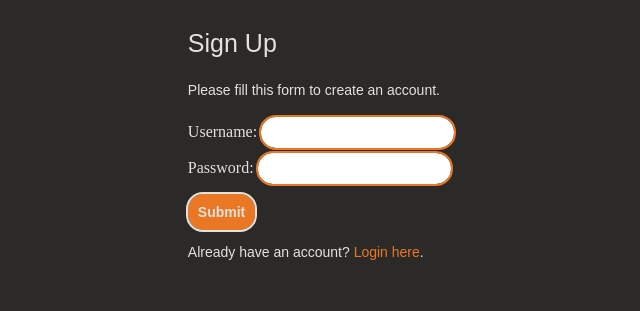
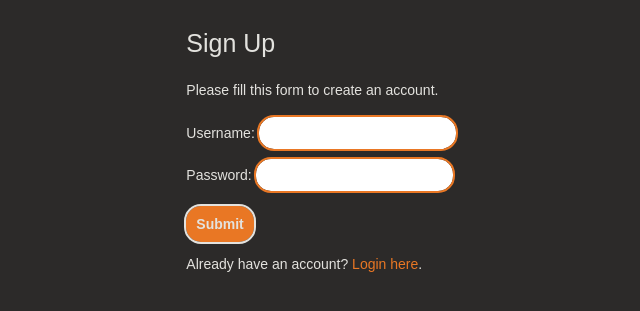
Before and after one commit to WillTDP/Deadline_app, a PHP site: page /register.php in a window 1280 px wide. Shown: the top 311 px of the page, without its empty margins (319-959 px from the left). Run offline with PHP 8.4, Linux system fonts and the light colour scheme; data that the repository does not hold is empty.

Commit message:
final css fixes

```diff
--- a/loginstyle.css
+++ b/loginstyle.css
@@ -38,6 +38,7 @@ p{
     font-weight: bold;
 }
 .inpt{
+    font: 14px sans-serif;
     border-radius: 15px;
     border: none;
     outline-style: solid;
--- a/register.php
+++ b/register.php
@@ -4,14 +4,14 @@ require_once "server.php";
 
 // Define variables and initialize with empty values
 $username = $password = $confirm_password = "";
-$username_err = $password_err = $confirm_password_err = "";
+$username_error = $password_error = $confirm_password_error = "";
 
 // Processing form data when form is submitted
 if($_SERVER["REQUEST_METHOD"] == "POST"){
 
     // Validate username
     if(empty($_POST["username"])){
-        $username_err = "Please enter a username.";
+        $username_error = "Please enter a username.";
     } else{
         // Prepare a select statement
         $sql = "SELECT id FROM users WHERE username = ?";
@@ -29,7 +29,7 @@ if($_SERVER["REQUEST_METHOD"] == "POST"){
                 mysqli_stmt_store_result($statement);
 
                 if(mysqli_stmt_num_rows($statement) == 1){
-                    $username_err = "This username is already taken.";
+                    $username_error = "This username is already taken.";
                 } else{
                     $username = $_POST["username"];
                 }
@@ -44,13 +44,13 @@ if($_SERVER["REQUEST_METHOD"] == "POST"){
 
     // Validate password
     if(empty($_POST["password"])){
-        $password_err = "Please enter a password.";
+        $password_error = "Please enter a password.";
     } else{
         $password = $_POST["password"]  ;
     }
 
     // Check input errors before inserting in database
-    if(empty($username_err) && empty($password_err) && empty($confirm_password_err)){
+    if(empty($username_error) && empty($password_error) && empty($confirm_password_error)){
 
         // Prepare an insert statement
         $sql = "INSERT INTO users (username, password) VALUES (?, ?)";
@@ -93,17 +93,17 @@ if($_SERVER["REQUEST_METHOD"] == "POST"){
         <h2>Sign Up</h2>
         <p>Please fill this form to create an account.</p>
         <form action="<?php echo htmlspecialchars($_SERVER["PHP_SELF"]); ?>" method="post">
-            <div class="form-group">
+            <div class="form">
                 <label>Username:</label>
-                <input class="inpt" type="text" name="username" class="form-control <?php echo (!empty($username_error)) ? 'is-invalid' : ''; ?>" value="<?php echo $username; ?>">
+                <input class="inpt" type="text" name="username"<?php echo (!empty($username_error)) ? 'is-invalid' : ''; ?>" value="<?php echo $username; ?>">
                 <span class="invalid-feedback"><?php echo $username_error; ?></span>
             </div>
-            <div class="form-group">
+            <div class="form">
                 <label>Password:</label>
-                <input class="inpt" type="password" name="password" class="form-control <?php echo (!empty($password_error)) ? 'is-invalid' : ''; ?>" value="<?php echo $password; ?>">
+                <input class="inpt" type="password" name="password" <?php echo (!empty($password_error)) ? 'is-invalid' : ''; ?>" value="<?php echo $password; ?>">
                 <span class="invalid-feedback"><?php echo $password_error; ?></span>
             </div>
-            <div class="form-group">
+            <div class="form">
                 <input class="login" type="submit" class="btn btn-primary" value="Submit">
             </div>
             <p>Already have an account? <a class="link" href="login.php">Login here</a>.</p>
--- a/reset-password.php
+++ b/reset-password.php
@@ -83,17 +83,17 @@ if($_SERVER["REQUEST_METHOD"] == "POST"){
         <h2>Reset Password</h2>
         <p>Please fill out this form to reset your password.</p>
         <form action="<?php echo htmlspecialchars($_SERVER["PHP_SELF"]); ?>" method="post">
-            <div class="form-group">
+            <div class="form">
                 <label>New Password</label>
                 <input class="inpt" type="password" name="new_password" <?php echo (!empty($new_password_error)) ? 'is-invalid' : ''; ?>" value="<?php echo $new_password; ?>">
                 <span class="invalid-feedback"><?php echo $new_password_error; ?></span>
             </div>
-            <div class="form-group">
+            <div class="form">
                 <label>Confirm Password</label>
                 <input class="inpt" type="password" name="confirm_password" <?php echo (!empty($confirm_password_error)) ? 'is-invalid' : ''; ?>">
                 <span class="invalid-feedback"><?php echo $confirm_password_error; ?></span>
             </div>
-            <div class="form-group">
+            <div class="form">
                 <input class="login" type="submit" value="Submit">
                 <a class="link" href="index.php">Cancel</a>
             </div>
```
